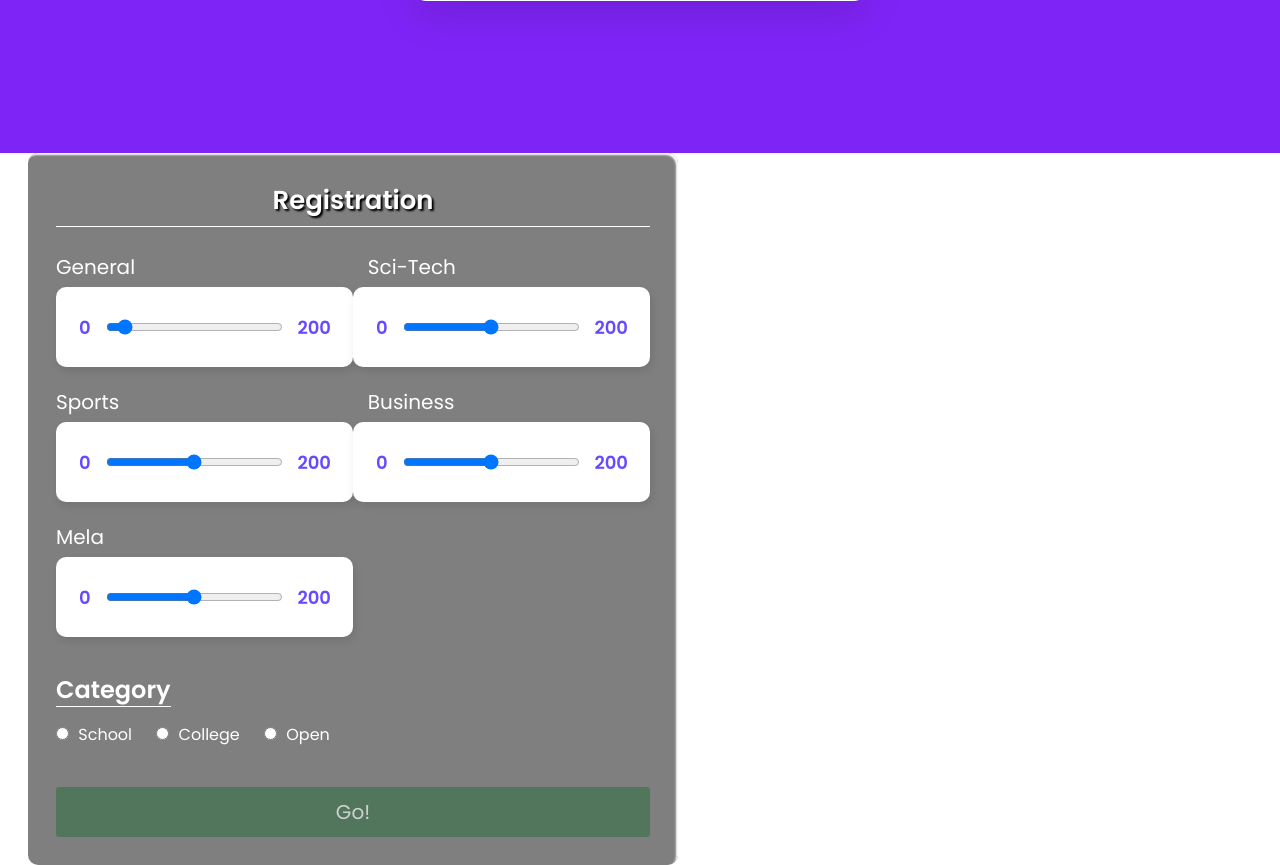
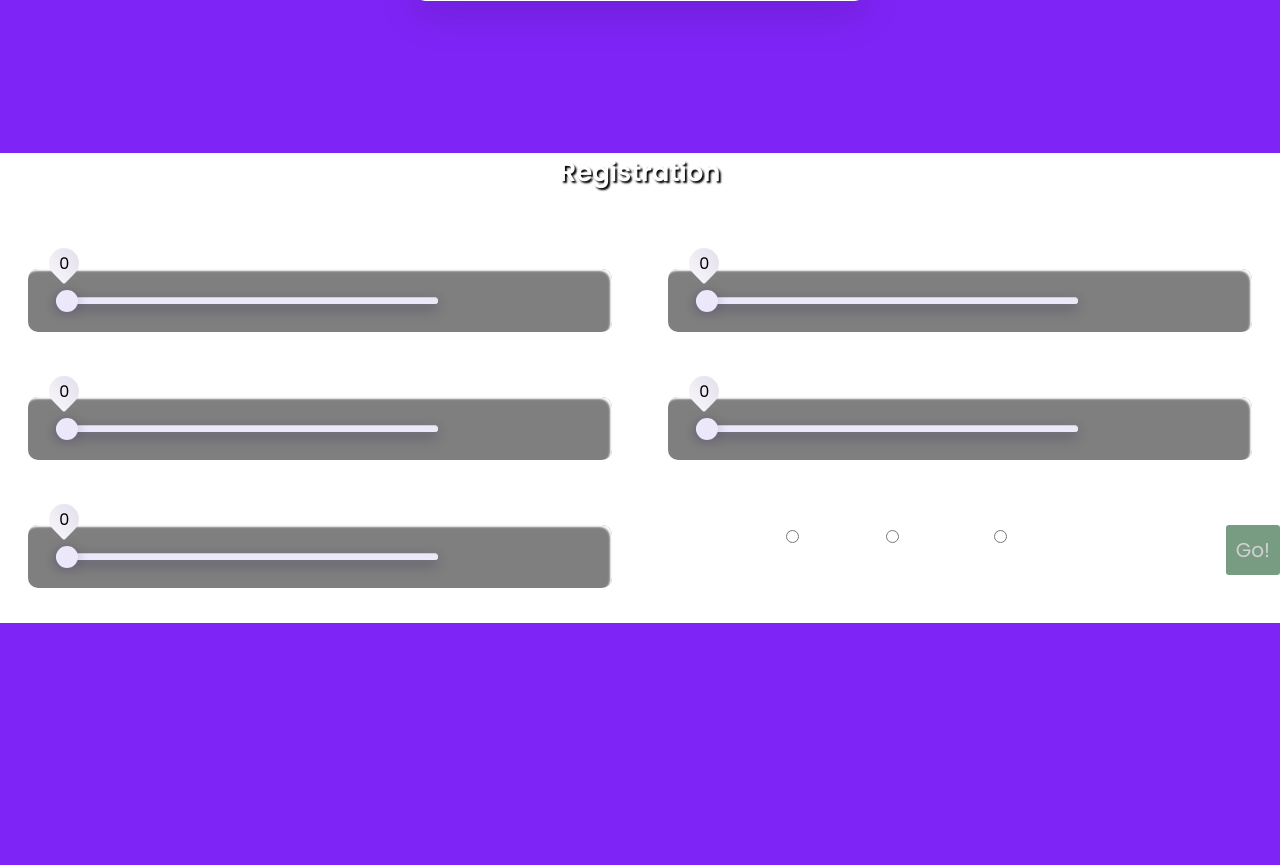
Before and after one commit to dhwanish-3/Enquire-Calendar, a PHP site: page / in a window 1280 px wide. Shown: the part 767-1632 px from the top of the page. After the commit the page ends 1390 px from the top, so only its background shows below. Run offline with PHP 8.4, Linux system fonts and the light colour scheme.

Commit message:
slider modified

```diff
--- a/index.html
+++ b/index.html
@@ -132,51 +132,56 @@
     </div>
 </div>
 
-    <div class="container">
+<div class="container1">
   <h1 class="form-title">Registration</h1>
   <form action="#">
     <div class="main-user-info">
 
       <div class="user-input-box">
         <label for="general">General</label>
+         <br><br/>
 
 
+
+       <div class="container">
         <div class="range">
-            <div class="sliderValue">
-              <span>100</span>
+           <div class="range__content">
+              <div class="range__slider">
+                 <div class="range__slider-line" id="range-line1"></div>
               </div>
-            <div class="field">
-              <div class="value left">
-              0</div>
-              <input type="range" id="general" name="general"min="0" max="200" value="0" steps="1">
-              <div class="value right">
-                200</div>
+
+              <div class="range__thumb" id="range-thumb1">
+                 <div class="range__value">
+                    <span class="range__value-number" id="range-number1">10</span>
                  </div>
               </div>
 
-
-
-
-
-            </label>
+              <input type="range" class="range__input" id="range-input1" name="general" min="0" max="10" value="0" step="1">
            </div>
-
-
-
+        </div>
+     </div>
+     </div>
 
       <div class="user-input-box">
         <label for="scitech">Sci-Tech</label>
+        <br><br/>
 
+
+        <div class="container">
           <div class="range">
-              <div class="sliderValue">
-                <span>100</span>
+             <div class="range__content">
+                <div class="range__slider">
+                   <div class="range__slider-line" id="range-line2"></div>
                 </div>
-              <div class="field">
-                <div class="value left">
-                0</div>
-                <input type="range" id="scitech" name="scitech"min="0" max="200" value="100" steps="1">
-                <div class="value right">
-                  200</div>
+
+                <div class="range__thumb" id="range-thumb2">
+                   <div class="range__value">
+                      <span class="range__value-number" id="range-number2">10</span>
+                   </div>
+                </div>
+
+                <input type="range" class="range__input" id="range-input2" name="scitech" min="0" max="10" value="0" step="1">
+             </div>
           </div>
        </div>
 
@@ -184,17 +189,24 @@
 
       <div class="user-input-box">
         <label for="sports">Sports</label>
+        <br><br/>
 
+
+        <div class="container">
           <div class="range">
-              <div class="sliderValue">
-                <span>100</span>
+             <div class="range__content">
+                <div class="range__slider">
+                   <div class="range__slider-line" id="range-line3"></div>
                 </div>
-              <div class="field">
-                <div class="value left">
-                0</div>
-                <input type="range" id="sports" name="sports"min="0" max="200" value="100" steps="1">
-                <div class="value right">
-                  200</div>
+
+                <div class="range__thumb" id="range-thumb3">
+                   <div class="range__value">
+                      <span class="range__value-number" id="range-number3">10</span>
+                   </div>
+                </div>
+
+                <input type="range" class="range__input" id="range-input3" name="sports" min="0" max="10" value="0" step="1">
+             </div>
           </div>
        </div>
 
@@ -202,17 +214,24 @@
 
       <div class="user-input-box">
         <label for="business">Business</label>
+        <br><br/>
 
+
+        <div class="container">
           <div class="range">
-              <div class="sliderValue">
-                <span>100</span>
+             <div class="range__content">
+                <div class="range__slider">
+                   <div class="range__slider-line" id="range-line4"></div>
                 </div>
-              <div class="field">
-                <div class="value left">
-                0</div>
-                <input type="range" id="business" name="business"min="0" max="200" value="100" steps="1">
-                <div class="value right">
-                  200</div>
+
+                <div class="range__thumb" id="range-thumb4">
+                   <div class="range__value">
+                      <span class="range__value-number" id="range-number4">10</span>
+                   </div>
+                </div>
+
+                <input type="range" class="range__input" id="range-input4" name="business" min="0" max="10" value="0" step="1">
+             </div>
           </div>
        </div>
 
@@ -220,21 +239,26 @@
 
       <div class="user-input-box">
         <label for="mela">Mela</label>
+        <br><br/>
 
 
+
+        <div class="container">
           <div class="range">
-            <div class="sliderValue">
-              <span>100</span>
+             <div class="range__content">
+                <div class="range__slider">
+                   <div class="range__slider-line" id="range-line5"></div>
                 </div>
-            <div class="field">
-              <div class="value left">
-              0</div>
-              <input type="range" id="mela" name="mela" min="0" max="200" value="100" steps="1">
-              <div class="value right">
-                200</div>
+
+                <div class="range__thumb" id="range-thumb5">
+                   <div class="range__value">
+                      <span class="range__value-number" id="range-number5">50</span>
                    </div>
                 </div>
 
+                <input type="range" class="range__input" id="range-input5" name="mela" min="0" max="10" value="0" step="1">
+             </div>
+          </div>
        </div>
 
     </div>
@@ -257,17 +281,6 @@
 
 
 
-    <script src="script.js">
-      const slideValue = document.querySelector("span");
-      const inputSlider = document.querySelector("input");
-      inputSlider.oninput = (()=>{
-        let value = inputSlider.value;
-        slideValue.textContent = value;
-        slideValue.style.left = (value/2) + "%";
-        slideValue.classList.add("show");
-      });
-      inputSlider.onblur = (()=>{
-        slideValue.classList.remove("show");
-      });   </script>
+<script src="script.js">  </script>
 </body>
 </html>
--- a/script.js
+++ b/script.js
@@ -121,3 +121,37 @@ prevNextIcon.forEach(icon => {
         renderCalendar(); // calling renderCalendar function
     });
 });
+
+
+
+for(let i=1;i<6;i++){
+  const rangeThumb = document.getElementById(`range-thumb${i}`),
+        rangeNumber = document.getElementById(`range-number${i}`),
+        rangeLine = document.getElementById(`range-line${i}`),
+        rangeInput = document.getElementById(`range-input${i}`)
+
+  const rangeInputSlider = () =>{
+
+     // Insert the value of the input range
+     rangeNumber.textContent = rangeInput.value
+
+     // Calculate the position of the input thumb
+     // rangeInput.value = 50, rangeInput.max = 100, (50 / 100 = 0.5)
+     // rangeInput.offsetWidth = 248, rangeThumb.offsetWidth = 32, (248 - 32 = 216)
+     const thumbPosition = (rangeInput.value / rangeInput.max),
+           space = rangeInput.offsetWidth - rangeThumb.offsetWidth
+
+     // We insert the position of the input thumb
+     // thumbPosition = 0.5, space = 216 (0.5 * 216 = 108)
+     rangeThumb.style.left = (thumbPosition * space) + 'px'
+
+     // We insert the width to the slider with the value of the input value
+     // rangeInput.value = 50, ancho = 50%
+     rangeLine.style.width = rangeInput.value + '%'
+
+     // We call the range input
+     rangeInput.addEventListener('input', rangeInputSlider)
+  }
+
+  rangeInputSlider()
+  }
--- a/style.css
+++ b/style.css
@@ -362,104 +362,133 @@ a {
   width: 20px;
 }
 
-.range{
-  height: 80px;
-  width: 380px;
-  background: #fff;
-  border-radius: 10px;
-  padding: 0 65px 0 45px;
-  box-shadow: 2px 4px 8px rgba(0,0,0,0.1);
+:root {
+  /*========== Colors ==========*/
+  /*Color mode HSL(hue, saturation, lightness)*/
+  --gradient-color: linear-gradient(95deg,
+                  hsl(288, 33%, 97%) -7%,
+                  hsl(258, 27%, 90%) 112%);
+  --first-color-light: hsl(256, 64%, 88%);
+  --first-color-lighten: hsl(256, 58%, 94%);
+  --white-color: hsl(0, 0%, 100%);
+  --body-color: hsl(256, 100%, 98%);
+
+  /*========== Font and typography ==========*/
+  /*.5rem = 8px | 1rem = 16px ...*/
+  --body-font: "Montserrat", sans-serif;
+  --h1-font-size: 1.5rem;
 }
-.sliderValue{
+
+/*=============== BASE ===============*/
+* {
+  box-sizing: border-box;
+  padding: 0;
+  margin: 0;
+}
+
+/* body { */
+  /* font-family: var(--body-font); */
+  /* background-color: var(--body-color); */
+/* } */
+
+/*=============== RANGE SLIDER ===============*/
+/* .container { */
+  /* height: 10vh; */
+  /* margin-inline: 1.5rem; */
+  /* display: grid; */
+  /* place-items: center; */
+/* } */
+
+/* Custom input range */
+.range {
+  height: 7px;
+  width: 100%;
+  max-width: 382px;
+  background-color: var(--first-color-light);
+  border-radius: 4rem;
+  box-shadow: 0 6px 16px hsla(256, 79%, 9%, 0.15);
+  padding-inline: 0.0rem;
+  display: grid;
+}
+
+
+.range__content {
   position: relative;
   width: 100%;
-}
-.sliderValue span{
-  position: absolute;
-  height: 45px;
-  width: 45px;
-  transform: translateX(-70%) scale(0);
-  font-weight: 500;
-  top: -40px;
-  line-height: 55px;
-  z-index: 2;
-  color: #fff;
-  transform-origin: bottom;
-  transition: transform 0.3s ease-in-out;
-}
-.sliderValue span.show{
-  transform: translateX(-70%) scale(1);
-}
-.sliderValue span:after{
-  position: absolute;
-  content: '';
-  height: 100%;
-  width: 100%;
-  background: #664AFF;
-  border: 3px solid #fff;
-  z-index: -1;
-  left: 50%;
-  transform: translateX(-50%) rotate(45deg);
-  border-bottom-left-radius: 50%;
-  box-shadow: 0px 0px 8px rgba(0,0,0,0.1);
-  border-top-left-radius: 50%;
-  border-top-right-radius: 50%;
-}
-.field{
-  display: flex;
-  align-items: center;
-  justify-content: center;
-  height: 100%;
-  position: relative;
-}
-.field .value{
-  position: absolute;
-  font-size: 18px;
-  color: #664AFF;
-  font-weight: 600;
-}
-.field .value.left{
-  left: -22px;
-}
-.field .value.right{
-  right: -43px;
-}
-input[type=range].range {
-  /* -webkit-appearance: none; */
-  width: 100%;
-  height: 3px;
-  background: #ddd;
-  border-radius: 5px;
-  outline: none;
-  border: none;
-  z-index: 2222;
+  display: grid;
+  place-items: center;
 }
 
-input[type=range].range::-webkit-slider-thumb {
-  -webkit-appearance: none;
-  width: 20px;
-  height: 20px;
-  background: red;
+.range__slider {
+  width: 100%;
+  height: 6px;
+  background-color: var(--first-color-lighten);
+  border-radius: 4rem;
+  box-shadow: 0 4px 12px hsla(256, 72%, 24%, .2);
+  overflow: hidden;
+}
+
+.range__slider-line {
+  width: 100%;
+  height: 100%;
+  background: var(--gradient-color);
+  width: 0;
+}
+
+.range__thumb {
+  width: 22px;
+  height: 22px;
+  background-color: var(--first-color-lighten);
   border-radius: 50%;
-  background: #664AFF;
-  border: 1px solid #664AFF;
+  box-shadow: 0 0 12px hsla(256, 72%, 24%, .2);
+  position: absolute;
+}
+
+/* Value input range */
+.range__value {
+  width: 30px;
+  height: 30px;
+  background: var(--gradient-color);
+  position: absolute;
+  top: -42px;
+  left: -7px;
+  border-radius: 2rem 2rem 2rem .25rem;
+  transform: rotate(-45deg);
+  display: grid;
+  place-items: center;
+}
+
+.range__value-number {
+  transform: rotate(45deg);
+  color: #000000;
+  font-size: 60;
+}
+
+/* Default input range */
+.range__input {
+  appearance: none;
+  width: 100%;
+  height: 16px;
+  position: absolute;
+  opacity: 0;
+}
+
+.containerDhwa{
+  margin-left: 0%;
+}
+
+
+.range__input::-webkit-slider-thumb {
+  appearance: none;
+  width: 22px;
+  height: 22px;
+}
+
+.range__input::-webkit-slider-thumb:hover {
   cursor: pointer;
 }
 
-input[type=range].range::-moz-range-thumb {
-  /* -webkit-appearance: none; */
-  width: 20px;
-  height: 20px;
-  background: red;
-  border-radius: 50%;
-  background: #664AFF;
-  border: 1px solid #664AFF;
-  cursor: pointer;
-}
 
-input[type=range].range::-moz-range-progress {
-  background: #664AFF;
-}
 /* Import Google font - Poppins */
 @import url('https://fonts.googleapis.com/css2?family=Poppins:wght@400;500;600&display=swap');
 .wrapper{
```
Lines whose indentation alone changed are shown as unchanged.
